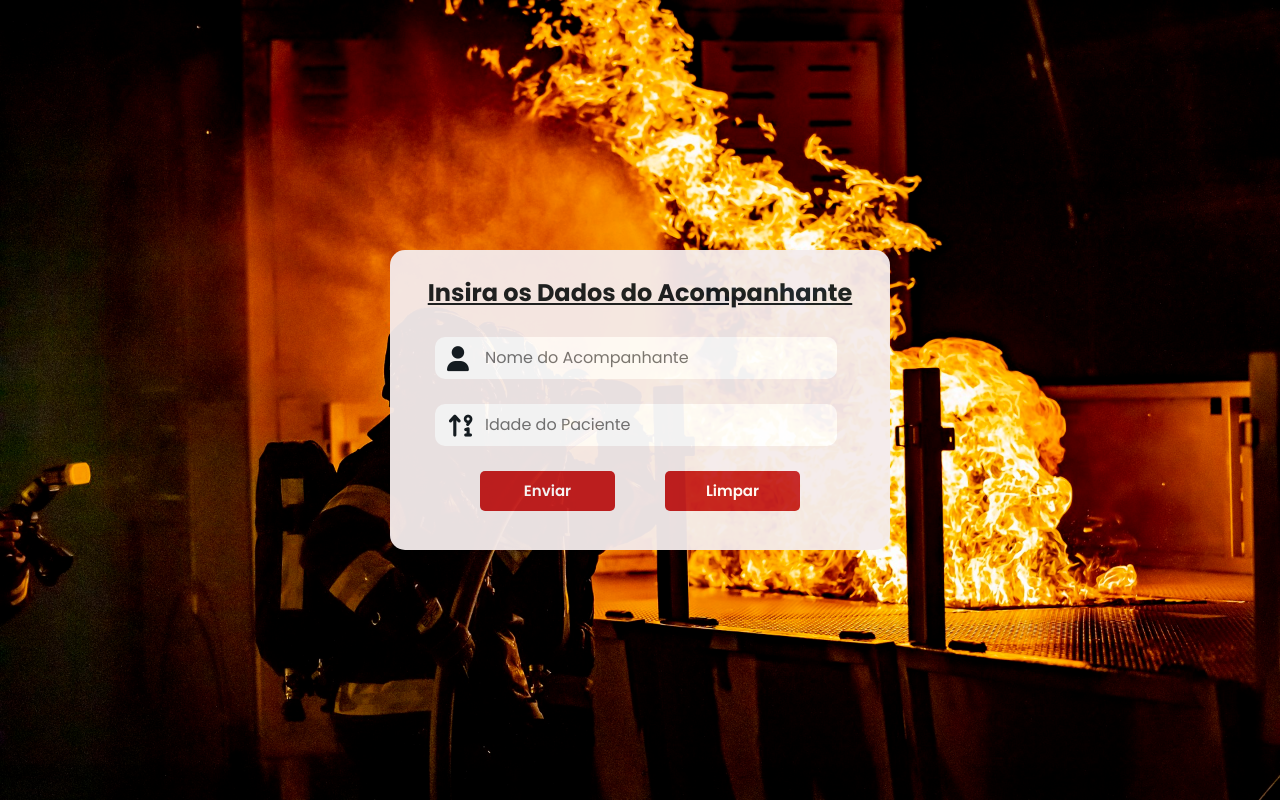
After one commit to Andrefg29/bombeiro-2.0, a PHP site: page /acompanhante.html in a window 1280 px wide. The commit adds this page. Run offline with PHP 8.4, Linux system fonts and the light colour scheme; some libraries are stand-ins or nearby versions.

Commit message:
oiemorzinasdfasdf

```diff
--- /dev/null
+++ b/acompanhante.html
@@ -0,0 +1,51 @@
+<!DOCTYPE html>
+<html lang="pt-br">
+
+<head>
+  <meta charset="UTF-8">
+  <meta http-equiv="X-UA-Compatible" content="IE=edge">
+  <meta name="viewport" content="width=device-width, initial-scale=1.0">
+  <title>Dados Pessoais do Acompanhante - Bombeiros Voluntários</title>
+  <link rel="icon" type="image/png" href="image/logo_noar.png">
+  <link rel="stylesheet" href="css/login.css">
+  <script src="https://kit.fontawesome.com/f87260a7c7.js" crossorigin="anonymous"></script>
+  <style>
+    body{
+      background-image: url('image/fundo.jpg');
+    }
+
+    .caixacadastro{
+        height: 300px;
+    }
+
+  </style>
+</head>
+
+<body>
+    <div class="caixacadastro">
+      <br>
+        <h2>Insira os Dados do Acompanhante</h2>
+
+<form method="post" action="" id="acompanhant">
+    <div class="input">
+    <div class="acompanhante">
+        <span class="fa-solid fa-user"></span>
+        <input type="text" id="acompanhante2" placeholder="Nome do Acompanhante">
+      </div>
+      <br>
+      <div class="idade2" id="div_idade">
+        <span class="fa-solid fa-arrow-up-9-1"></span>
+        <input type="number" id="idade3" placeholder="Idade do Paciente">
+      </div>
+    </div>
+    <br>
+      <div class="botoes">
+        <input type="submit" value="Enviar" class="btn">
+        <input type="reset" value="Limpar" class="btn">
+      </div>
+
+</form>
+
+
+</body>
+</html>
--- a/cadastro.php
+++ b/cadastro.php
@@ -9,5 +9,9 @@ $senha = $_POST["senha"];
 
 $comando = $pdo->prepare("INSERT INTO voluntario (nome, email, cpf, senha)VALUES('$nome', '$email', '$cpf', '$senha')" );
     $resultado = $comando->execute();
-    header("Location: principal.php");
+
+    $id = $db->lastInsertId();
+
+
+    header("Location: principal.php?id=$id");
 ?>
```
Also changed, not shown: dados.html (+1 -43 lines).
